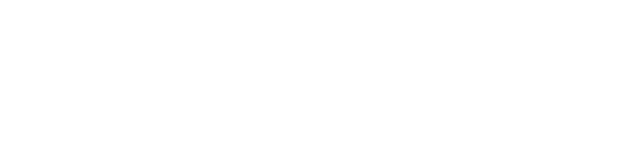
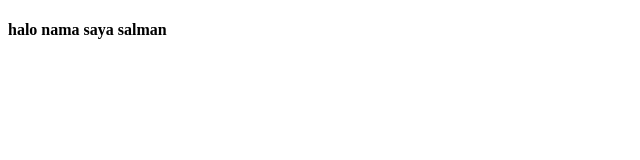
Before and after one commit to salmansubki/push-repo-coba, a plain HTML site: page index.html in a window 1280 px wide. Shown: the whole page, without its empty margins (0-640 px from the left). Drawn offline with Linux system fonts and the light colour scheme.

Commit message:
mengubah file index.html

```diff
--- a/index.html
+++ b/index.html
@@ -6,6 +6,6 @@
     <title>test123</title>
 </head>
 <body>
-
+    <h4>halo nama saya salman</h4>
 </body>
 </html>
```
